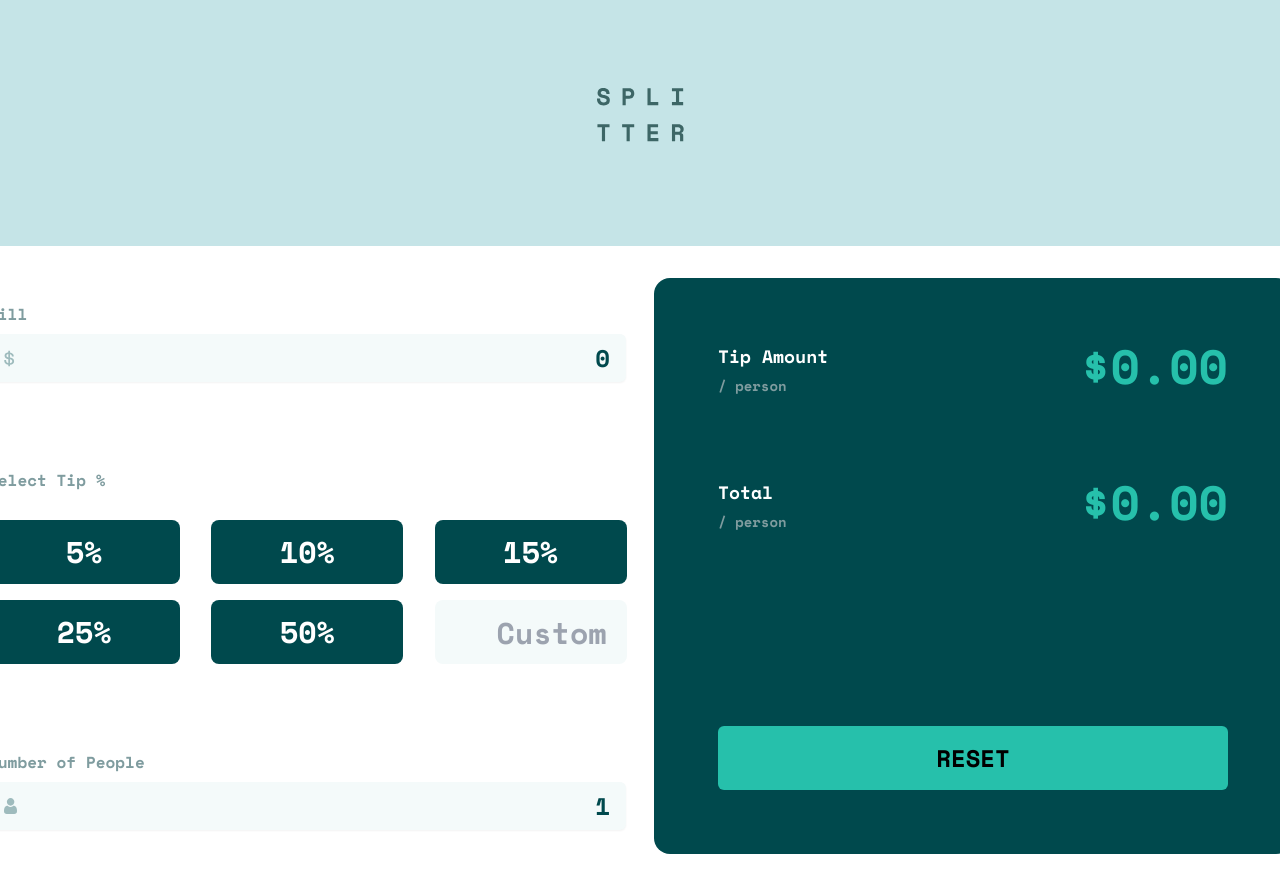
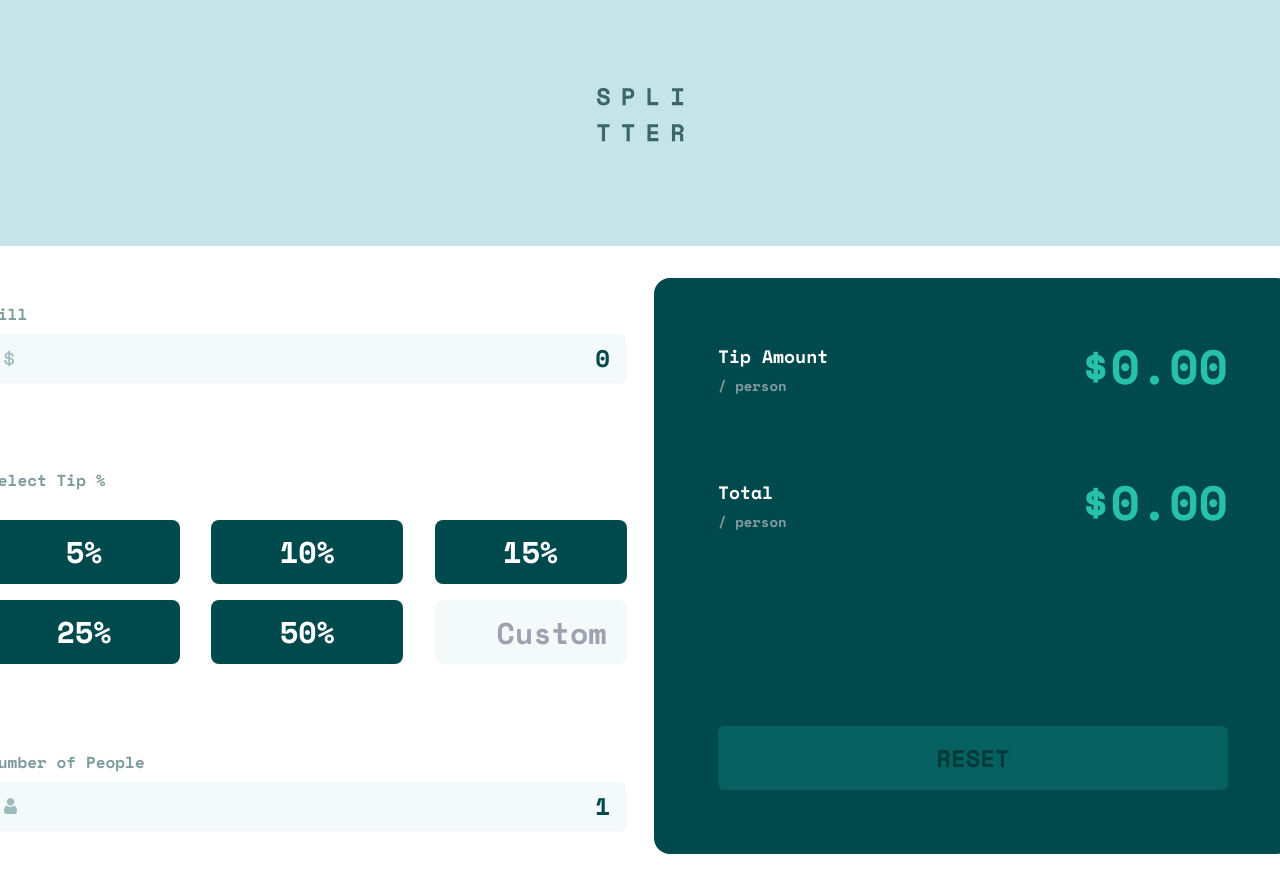
Before and after one commit to zayaanw/tip-calc, a React (Vite) app: page / in a window 1280 px wide. Shown: the top 886 px of the page. Built offline with nearby package versions, Linux system fonts and the light colour scheme.

Commit message:
reset button disabled logic

```diff
--- a/src/App.jsx
+++ b/src/App.jsx
@@ -18,6 +18,8 @@ function App() {
 
   const [totalPeople, setPeople] = useState(1);
 
+  const [btnReset, setbtnReset] = useState(true);
+
   const handleBill = (e) => {
     e.target.value <= 0
       ? setBill({ ...totalBill, total: 0, finalbill: 0 })
@@ -32,6 +34,7 @@ function App() {
               parseFloat(e.target.value)) /
             totalPeople,
         });
+    setbtnReset(false);
   };
 
   const handleTip = (e) => {
@@ -83,6 +86,7 @@ function App() {
     setBill({ ...totalBill, total: 0, tip: 0, finalbill: 0 });
     setPeople(1);
     setPercentage(0);
+    setbtnReset(true);
   };
 
   return (
@@ -119,7 +123,11 @@ function App() {
               value={totalPeople}
             />
           </div>
-          <Total totalBill={totalBill} handleReset={handleReset}></Total>
+          <Total
+            disabled={btnReset}
+            totalBill={totalBill}
+            handleReset={handleReset}
+          ></Total>
         </Container>
       </div>
     </>
--- a/src/components/Total.jsx
+++ b/src/components/Total.jsx
@@ -1,4 +1,4 @@
-function Total({ totalBill, handleReset }) {
+function Total({ totalBill, handleReset, disabled }) {
   return (
     <div
       className="flex w-full flex-col gap-6 rounded-2xl bg-[#00494d] px-4 pb-7 pt-10
@@ -23,7 +23,8 @@ function Total({ totalBill, handleReset }) {
       </div>
       <button
         onClick={handleReset}
-        className="rounded-md  bg-[#26c0ab] p-4 text-2xl uppercase md:mt-auto"
+        className="rounded-md  bg-[#26c0ab] p-4 text-2xl uppercase disabled:opacity-20 md:mt-auto"
+        disabled={disabled}
       >
         Reset
       </button>
```
